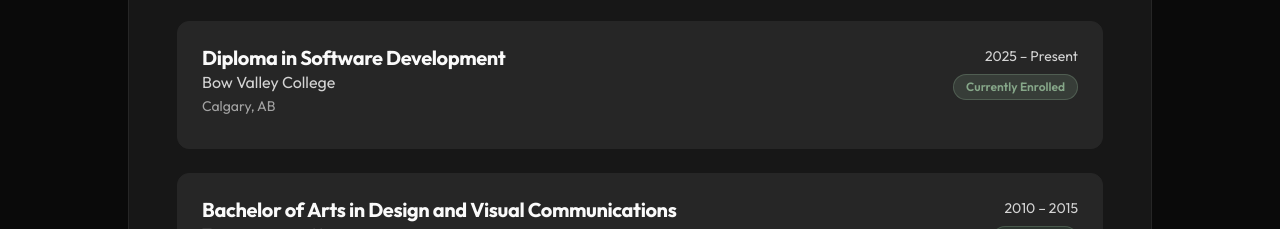
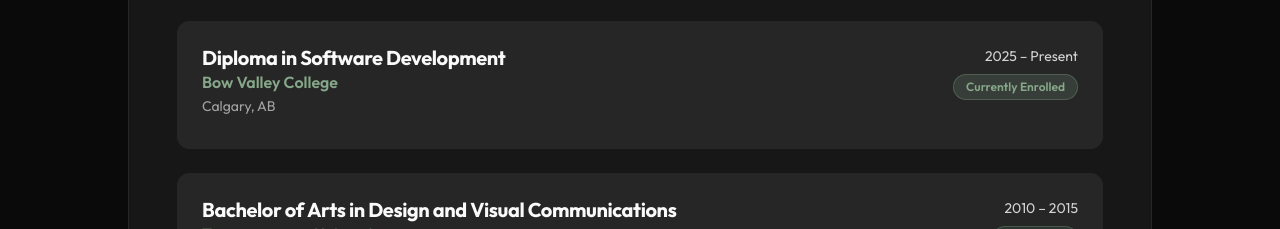
Before and after one commit to Wiratata/portfolio-website, a React (Vite) app: page /about in a window 1280 px wide. Both pictures are taken after a click on the button "Education". Shown: the part 571-800 px from the top of the page. Built offline with nearby package versions, Linux system fonts and the light colour scheme.

Commit message:
style: update school name font weight and color in About component

```diff
--- a/src/components/About.component.jsx
+++ b/src/components/About.component.jsx
@@ -329,7 +329,7 @@
                                     <div className="flex flex-wrap items-start justify-between gap-4 mb-2">
                                         <div>
                                             <h3 className="text-xl font-bold transition-colors duration-500" style={{ color: colors.text.primary }}>{edu.degree}</h3>
-                                            <p className="transition-colors duration-500" style={{ color: colors.text.secondary }}>{edu.school}</p>
+                                            <p className="font-semibold transition-colors duration-500" style={{ color: colors.accent.primary }}>{edu.school}</p>
                                             <p className="text-sm transition-colors duration-500" style={{ color: colors.text.tertiary }}>{edu.location}</p>
                                         </div>
                                         <div className="text-right">
```
